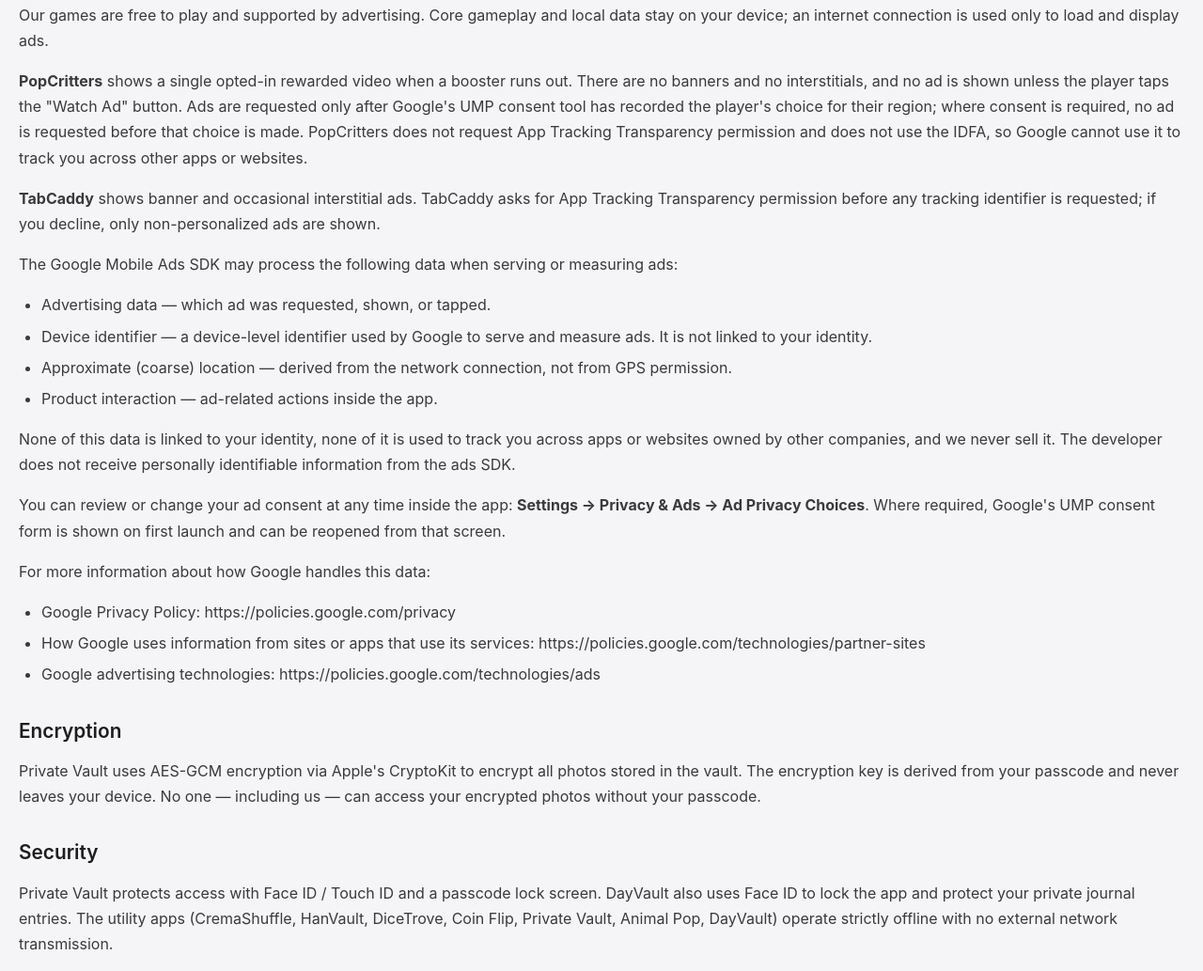
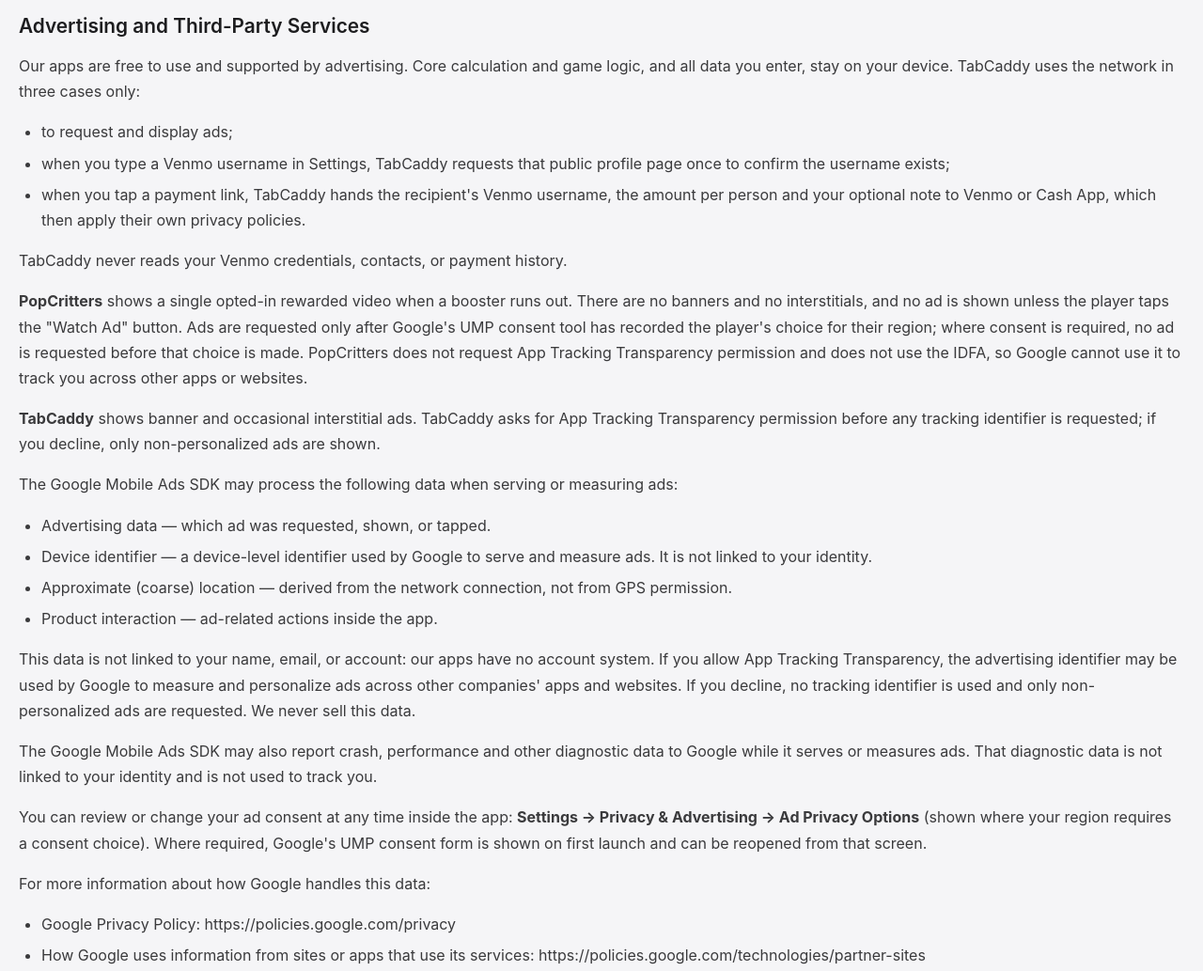
Before and after one commit to cliechen/app-support, a plain HTML site: page docs/privacy.html in a window 1280 px wide. Shown: the part 1275-2308 px from the top of the page at 94% size. Drawn offline with Linux system fonts and the light colour scheme.

Commit message:
Apply TabCaddy privacy policy alignment fixes (P0 + P1)

```diff
--- a/docs/privacy.html
+++ b/docs/privacy.html
@@ -70,7 +70,7 @@
 <h2>Local Data Storage</h2>
 <p>The following app data is stored locally on your device only, using iOS UserDefaults or the app's document directory:</p>
 <ul>
-<li>TabCaddy: User preferences, tip percentages, custom diner names, and settlement drafts (stored locally in UserDefaults using reason CA92.1).</li>
+<li>TabCaddy: your preferences (tip presets, pre-tax default, Zen rounding, haptics and sound, settlement style), your Venmo username if you save one, venue and table labels, party size and diner names, the in-progress check draft, and a local history of up to 30 completed checks (venue, table label, totals, per-person amounts and the settlement text). All of it is stored locally in UserDefaults using reason CA92.1.</li>
 <li>CremaShuffle: Best score, unlocked achievements, effect settings, music/SFX preferences, and tutorial status (stored locally in UserDefaults using reason CA92.1).</li>
 <li>HanVault: Learning progress, SRS review records, bookmarked words, daily mission state, and study statistics (stored locally in UserDefaults using reason CA92.1).</li>
 <li>DiceTrove: Roll history (stored locally in UserDefaults using reason CA92.1).</li>
@@ -82,7 +82,13 @@
 </ul>
 <p>All locally stored data is removed when you delete the app from your device. We do not keep server-side copies of it.</p>
 <h2>Advertising and Third-Party Services</h2>
-<p>Our games are free to play and supported by advertising. Core gameplay and local data stay on your device; an internet connection is used only to load and display ads.</p>
+<p>Our apps are free to use and supported by advertising. Core calculation and game logic, and all data you enter, stay on your device. TabCaddy uses the network in three cases only:</p>
+<ul>
+<li>to request and display ads;</li>
+<li>when you type a Venmo username in Settings, TabCaddy requests that public profile page once to confirm the username exists;</li>
+<li>when you tap a payment link, TabCaddy hands the recipient's Venmo username, the amount per person and your optional note to Venmo or Cash App, which then apply their own privacy policies.</li>
+</ul>
+<p>TabCaddy never reads your Venmo credentials, contacts, or payment history.</p>
 <p><strong>PopCritters</strong> shows a single opted-in rewarded video when a booster runs out. There are no banners and no interstitials, and no ad is shown unless the player taps the "Watch Ad" button. Ads are requested only after Google's UMP consent tool has recorded the player's choice for their region; where consent is required, no ad is requested before that choice is made. PopCritters does not request App Tracking Transparency permission and does not use the IDFA, so Google cannot use it to track you across other apps or websites.</p>
 <p><strong>TabCaddy</strong> shows banner and occasional interstitial ads. TabCaddy asks for App Tracking Transparency permission before any tracking identifier is requested; if you decline, only non-personalized ads are shown.</p>
 <p>The Google Mobile Ads SDK may process the following data when serving or measuring ads:</p>
@@ -92,8 +98,10 @@
 <li>Approximate (coarse) location — derived from the network connection, not from GPS permission.</li>
 <li>Product interaction — ad-related actions inside the app.</li>
 </ul>
-<p>None of this data is linked to your identity, none of it is used to track you across apps or websites owned by other companies, and we never sell it. The developer does not receive personally identifiable information from the ads SDK.</p>
-<p>You can review or change your ad consent at any time inside the app: <strong>Settings → Privacy & Ads → Ad Privacy Choices</strong>. Where required, Google's UMP consent form is shown on first launch and can be reopened from that screen.</p>
+<p>This data is not linked to your name, email, or account: our apps have no account system. If you allow App Tracking Transparency, the advertising identifier may be used by Google to measure and personalize ads across other companies' apps and websites. If you decline, no tracking identifier is used and only non-personalized ads are requested. We never sell this data.</p>
+<p>The Google Mobile Ads SDK may also report crash, performance and other diagnostic data to Google while it serves or measures ads. That diagnostic data is not linked to your identity and is not used to track you.</p>
+
+<p>You can review or change your ad consent at any time inside the app: <strong>Settings → Privacy & Advertising → Ad Privacy Options</strong> (shown where your region requires a consent choice). Where required, Google's UMP consent form is shown on first launch and can be reopened from that screen.</p>
 <p>For more information about how Google handles this data:</p>
 <ul>
 <li>Google Privacy Policy: https://policies.google.com/privacy</li>
```
